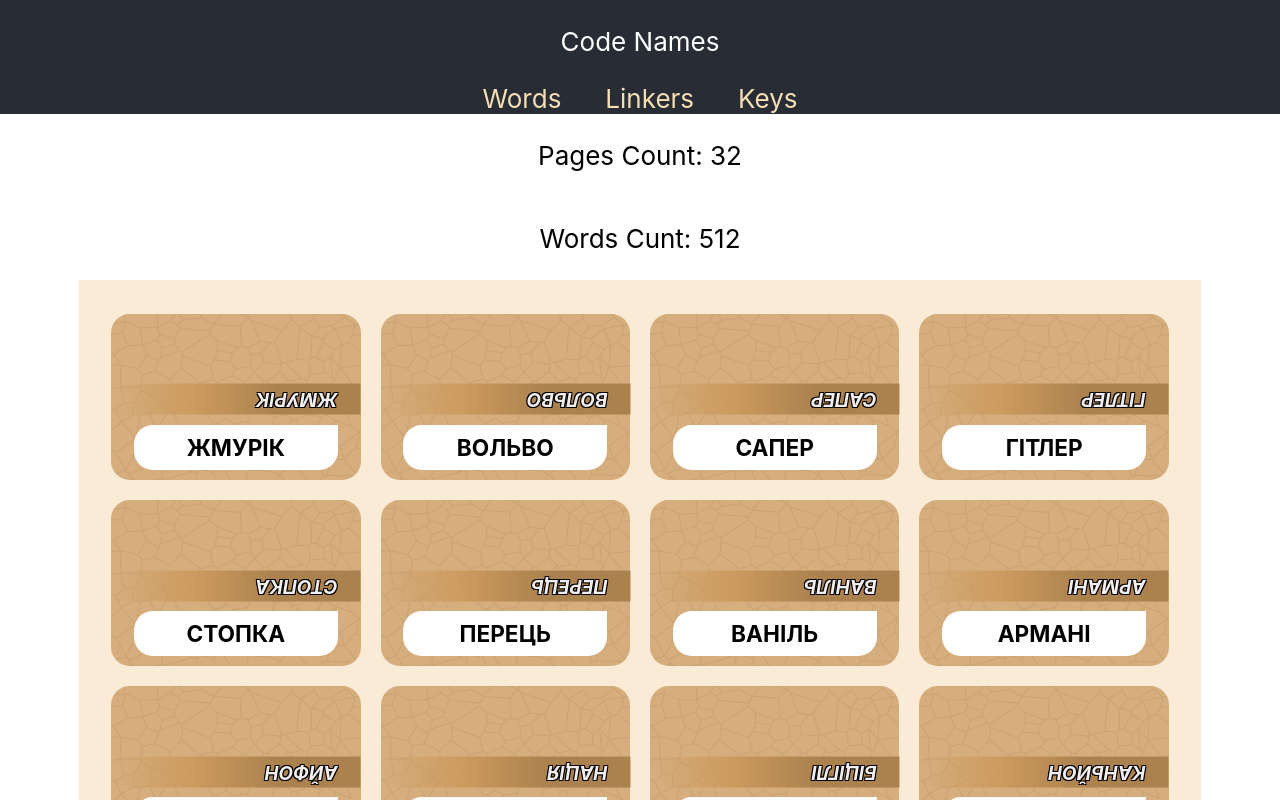
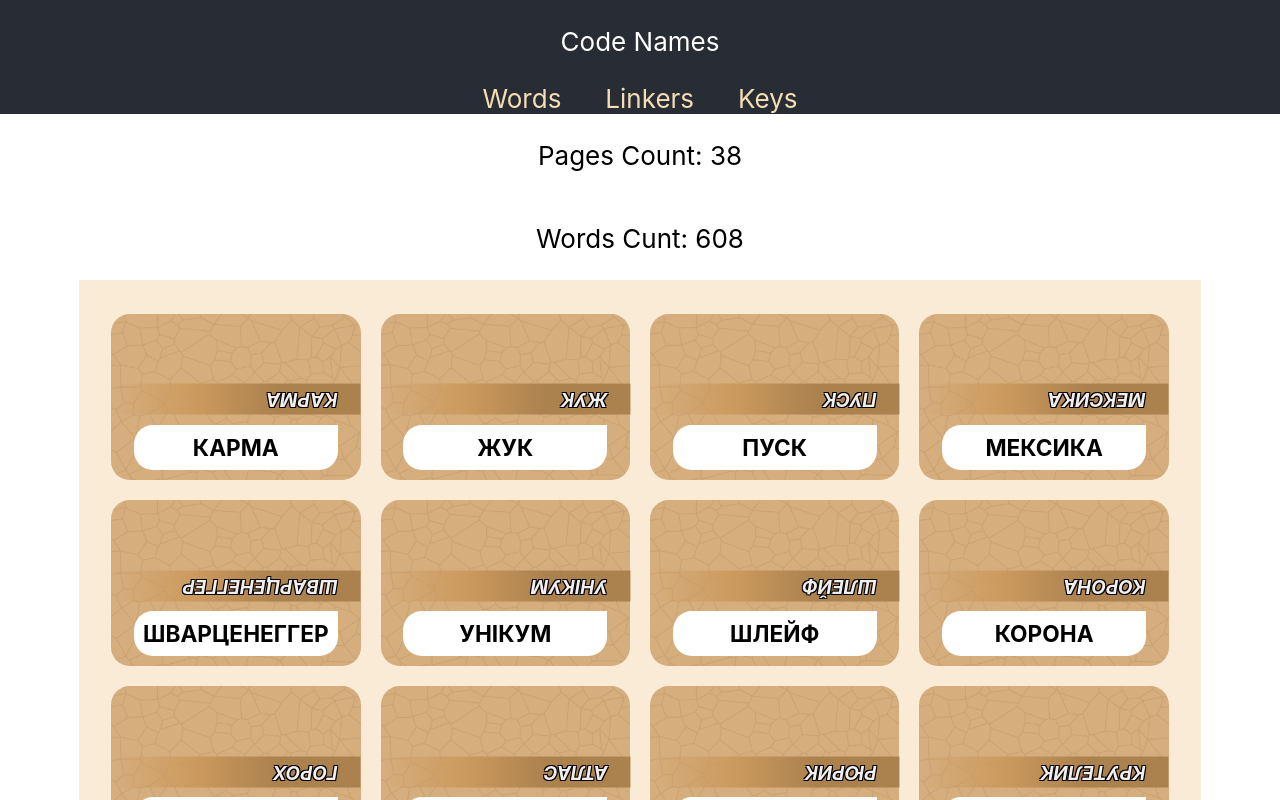
Before and after one commit to DonJuan-DeMarco/codenames2, a React (Create React App) app: page / in a window 1280 px wide. Shown: the top 800 px of the page. Built offline with nearby package versions, Linux system fonts and the light colour scheme; the HTML template or start-up script is replaced by a standard one.

Commit message:
608 words

```diff
--- a/src/Pages/Card.jsx
+++ b/src/Pages/Card.jsx
@@ -28,7 +28,9 @@ function Card() {
 					{words.map((word, index) => (
 						<div className='word-card' key={index}>
 							{(word.toLowerCase() === 'королева' ||
-								word.toLowerCase() === 'королева') && (
+								word.toLowerCase() === 'міледі' ||
+								word.toLowerCase() === 'сонік' ||
+								word.toLowerCase() === 'лебідка') && (
 								<span></span>
 							)}
 							<p className='word mirrored'>{word}</p>
@@ -39,6 +41,8 @@ function Card() {
 					))}
 				</div>
 			))}
+			<p className='counter'>Pages Count: {wordList.length}</p>
+			<p className='counter'>Words Cunt: {word_list.length}</p>
 		</>
 	);
 }
--- a/src/words.js
+++ b/src/words.js
@@ -533,6 +533,103 @@ const word_set = new Set([
 	'чакра',
 	'ельф',
 	'валеолог',
+	'мистецтво',
+	'шовк',
+	'емблема',
+	'атлас',
+	'гусі',
+	'армяні',
+	'родос',
+	'бетмен',
+	'лінкольн',
+	'щур',
+	'халк',
+	'маска',
+	'сонік',
+	'слива',
+	'манго',
+	'гармонія',
+	'пулюй',
+	'дуель',
+	'міледі',
+	'манго',
+	'лохина',
+	'рокфеллер',
+	'фенек',
+	'фоса',
+	'лорі',
+	'росомаха',
+	'капібара',
+	'панда',
+	'тюлень',
+	'велоцираптор',
+	'птеродактиль',
+	'мегалодон',
+	'боттічеллі',
+	'лічі',
+	'фільтр',
+	'приціл',
+	'оптика',
+	'спальня',
+	'бункер',
+	'бомбосховище',
+	'компілятор',
+	'соні',
+	'туга',
+	'суші',
+	'двері',
+	'вихід',
+	'стремено',
+	'дефенестрація',
+	'люстрація',
+	'прага',
+	'калаш',
+	'хімарс',
+	'артилерія',
+	'боснія',
+	'гільйотина',
+	'революція',
+	'чегевара',
+	'кастро',
+	'закладка',
+	'мітка',
+	'сталлоне',
+	'монро',
+	'шварценеггер',
+	'стейтем',
+	'куба',
+	'донателло',
+	'рафаель',
+	'мікеланджело',
+	'леонардо',
+	'каштан',
+	'артемон',
+	'артек',
+	'терміт',
+	'м’ясник',
+	'куш',
+	'реагент',
+	'букет',
+	'бонд',
+	'агент',
+	'даун',
+	'мотиватор',
+	'шоушенк',
+	'швагер',
+	'харлей',
+	'космос',
+	'сузір’я',
+	'титан',
+	'іо',
+	'галілео',
+	'супутник',
+	'опечатка',
+	'клей',
+	'блиск',
+	'калейдоскоп',
+	'обсерваторія',
+	'купол',
+	'памір',
 ]);
 
 // TODO ВОЛОСПАД,
```
